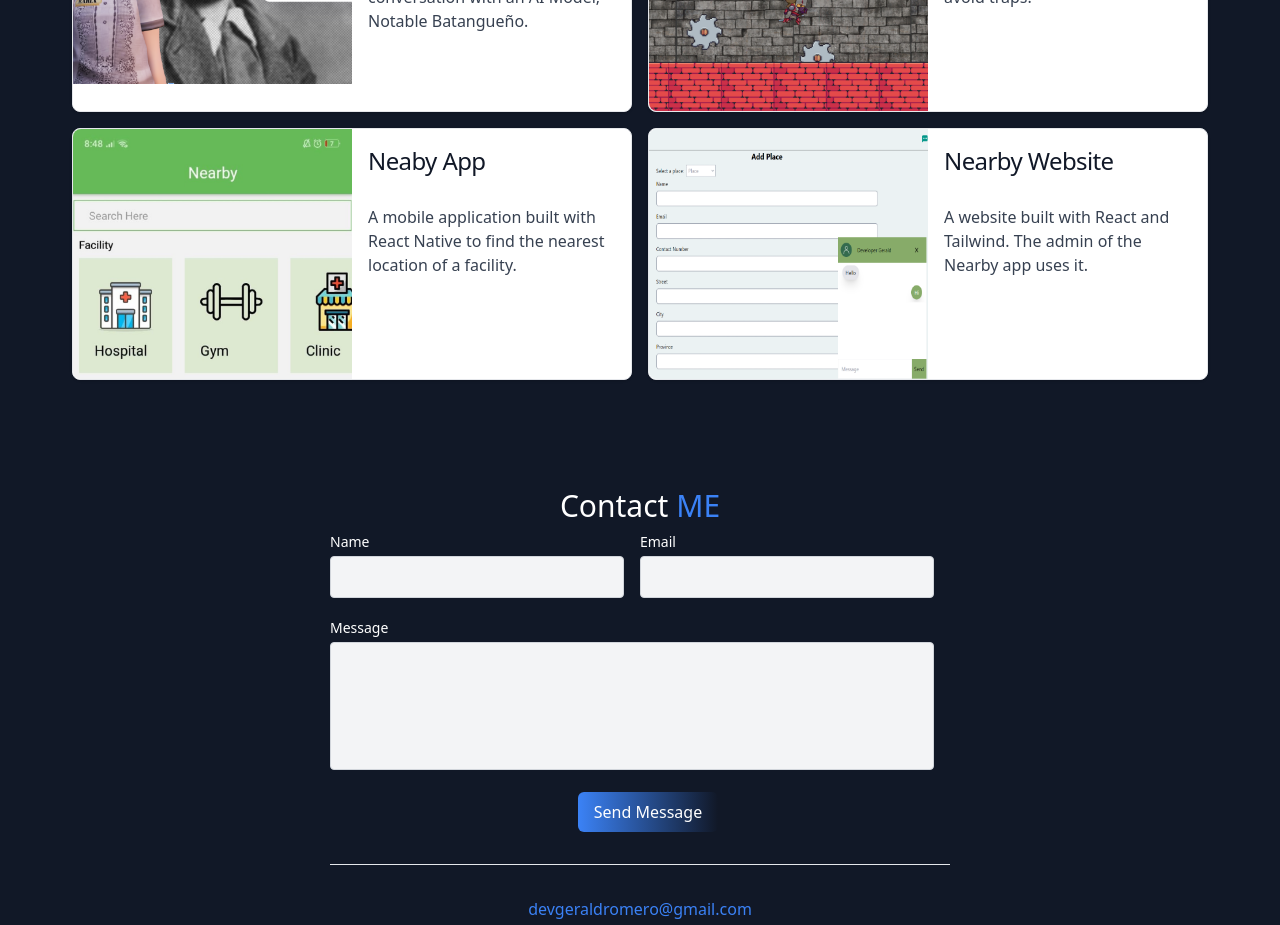
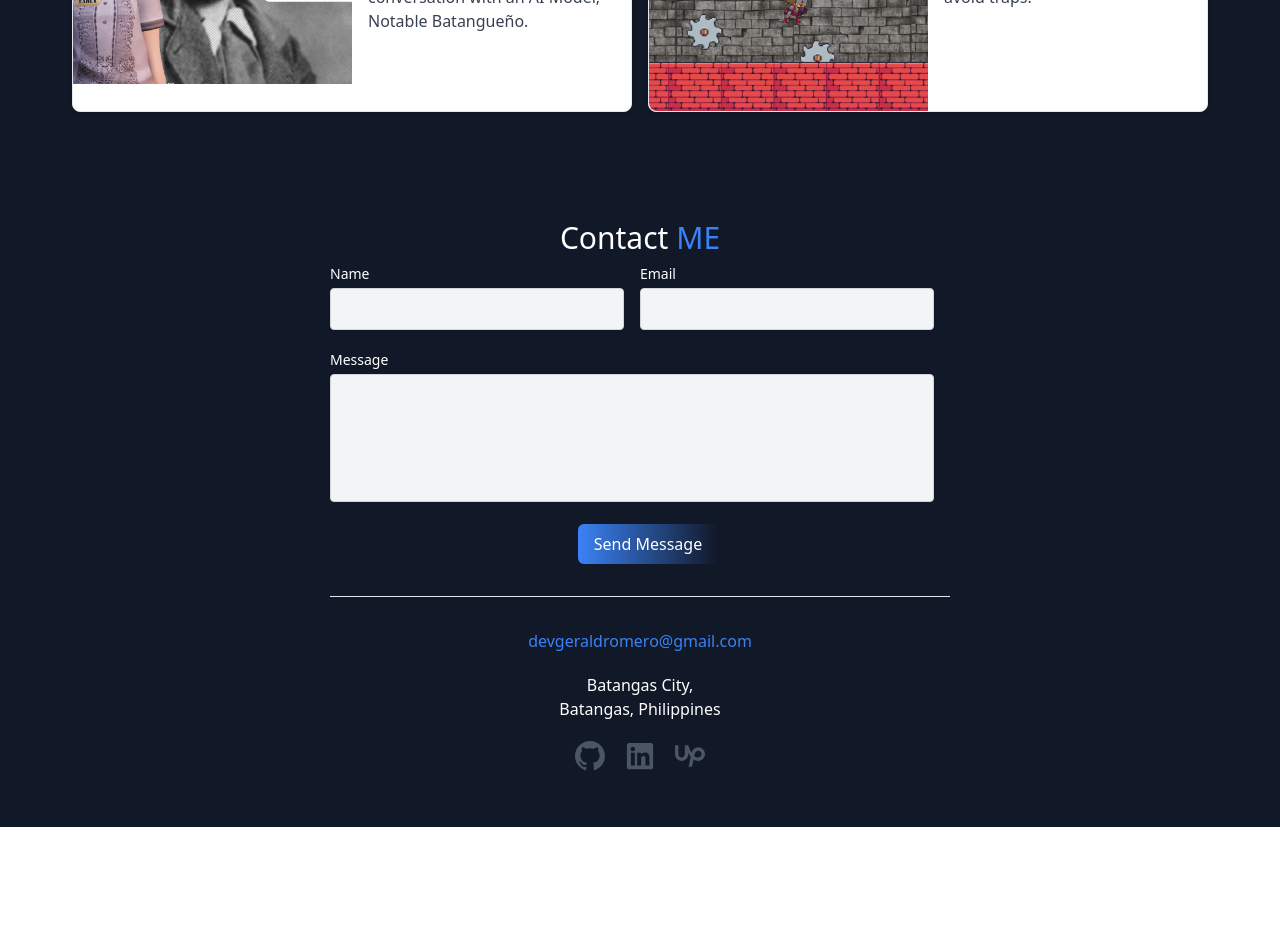
Before and after one commit to DevGeraldR/DevGeraldR.github.io, a React (Create React App) app: page / in a window 1280 px wide. Shown: the part 1820-2745 px from the top of the page. After the commit the page ends 2647 px from the top, so only its background shows below. Built offline with nearby package versions, Linux system fonts and the light colour scheme; no server answers; the HTML template or start-up script is replaced by a standard one.

Commit message:
Updated Projects

```diff
--- a/src/components/Projects.jsx
+++ b/src/components/Projects.jsx
@@ -3,8 +3,6 @@ import project1 from "../assets/it-scheduler.png";
 import project2 from "../assets/booking-web.png";
 import project3 from "../assets/chatnb.png";
 import project4 from "../assets/trap-game.png";
-import project5 from "../assets/nearby-app.png";
-import project6 from "../assets/nearby-web.png";
 
 function Projects() {
   const projects = [
@@ -37,21 +35,6 @@ function Projects() {
         "https://drive.google.com/file/d/13zMcKxqpPVTJYyhw6Gm5DUuGuz7p1GFH/view?usp=sharing",
       description:
         "A game built with C# and Unity. The concept of the game is to avoid traps.",
-    },
-    {
-      img: project5,
-      name: "Neaby App",
-      demoLink:
-        "https://expo.dev/accounts/goodman_22/projects/nearby/builds/03d27f0b-16b7-4285-a86c-762d1d40654c",
-      description:
-        "A mobile application built with React Native to find the nearest location of a facility.",
-    },
-    {
-      img: project6,
-      name: "Nearby Website",
-      demoLink: "https://devgeraldr.github.io/nearby-web-preview/",
-      description:
-        "A website built with React and Tailwind. The admin of the Nearby app uses it.",
     },
   ];
 
```
Also changed, not shown: src/assets/nearby-app.png (deleted), src/assets/nearby-web.png (deleted).
